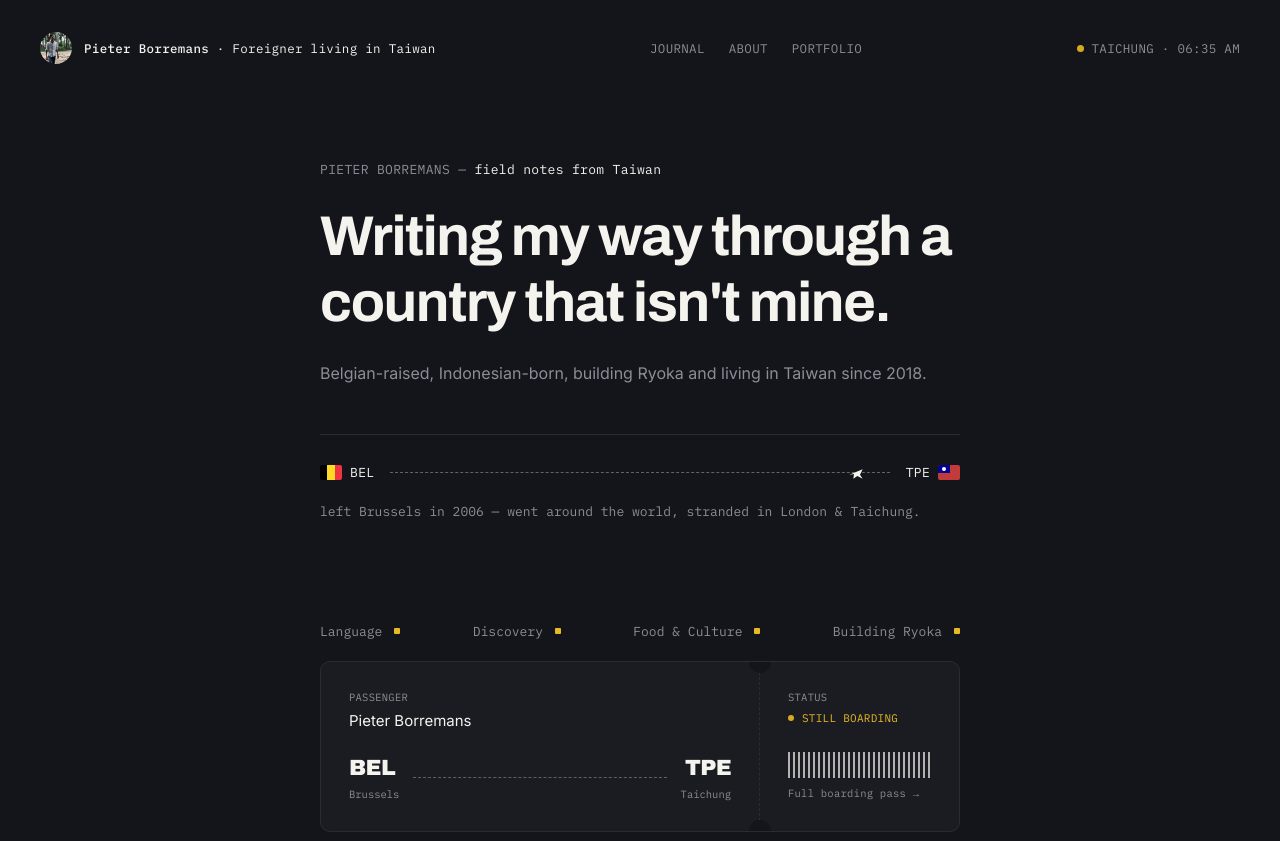
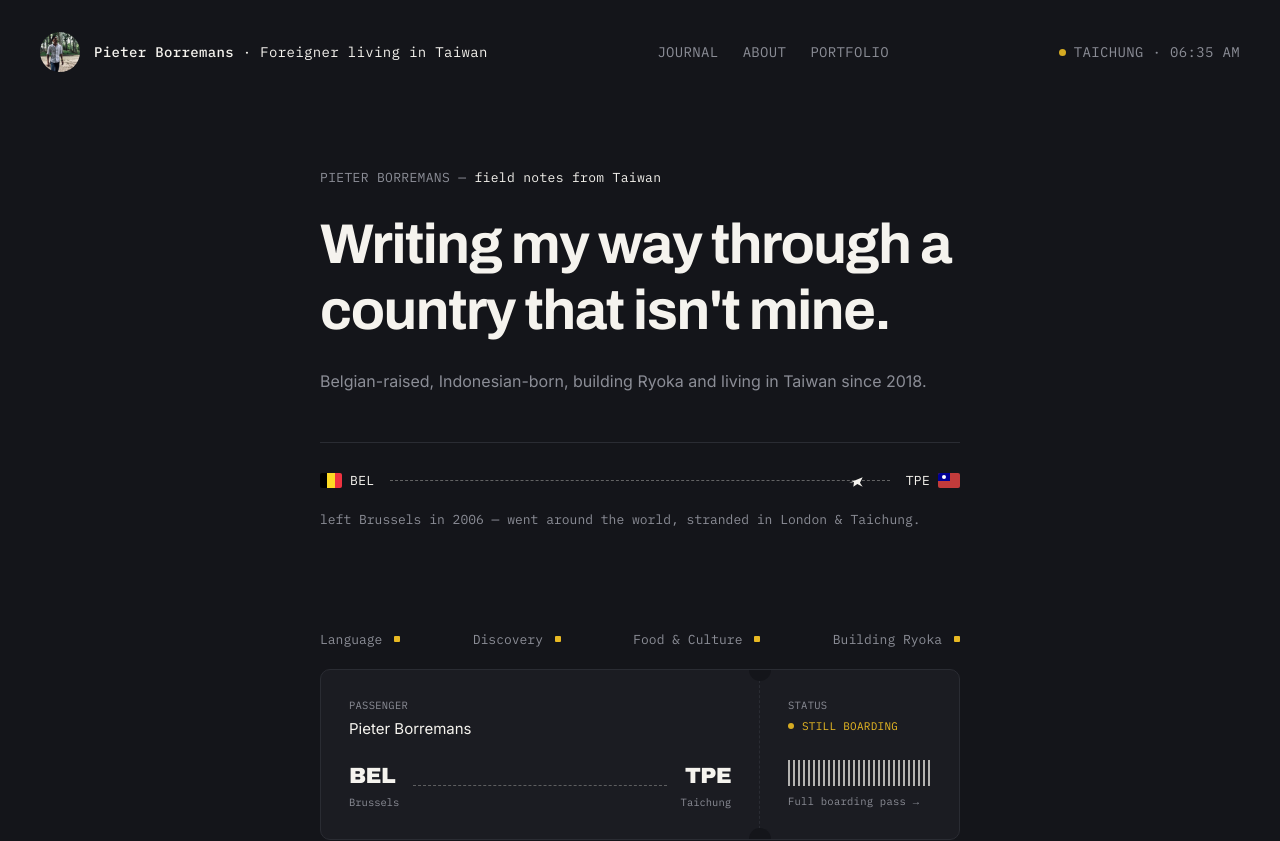
Before and after one commit to sillyledger/personal, a Next.js app: page / in a window 1280 px wide. Shown: the top 841 px of the page. Built offline with nearby package versions, Linux system fonts and the light colour scheme.

Commit message:
Update Navbar styles and image dimensions

```diff
--- a/components/Navbar.tsx
+++ b/components/Navbar.tsx
@@ -30,14 +30,14 @@ export default function Navbar() {
   }, []);
 
   return (
-    <header className="flex flex-wrap items-center justify-between gap-4 px-10 pt-8 font-mono text-[12.5px] tracking-wide text-muted">
-      <Link href="/" className="flex items-center gap-3 text-ink">
+    <header className="flex flex-wrap items-center justify-between gap-4 px-10 pt-8 font-mono text-[14px] tracking-wide text-muted">
+      <Link href="/" className="flex items-center gap-3.5 text-ink">
         <Image
           src="/pieter-borremans-living-in-taiwan.jpeg"
           alt="Pieter Borremans, a foreigner living in Taiwan"
-          width={32}
-          height={32}
-          className="rounded-full object-cover w-8 h-8"
+          width={40}
+          height={40}
+          className="rounded-full object-cover w-10 h-10"
           priority
         />
         <span>
```
